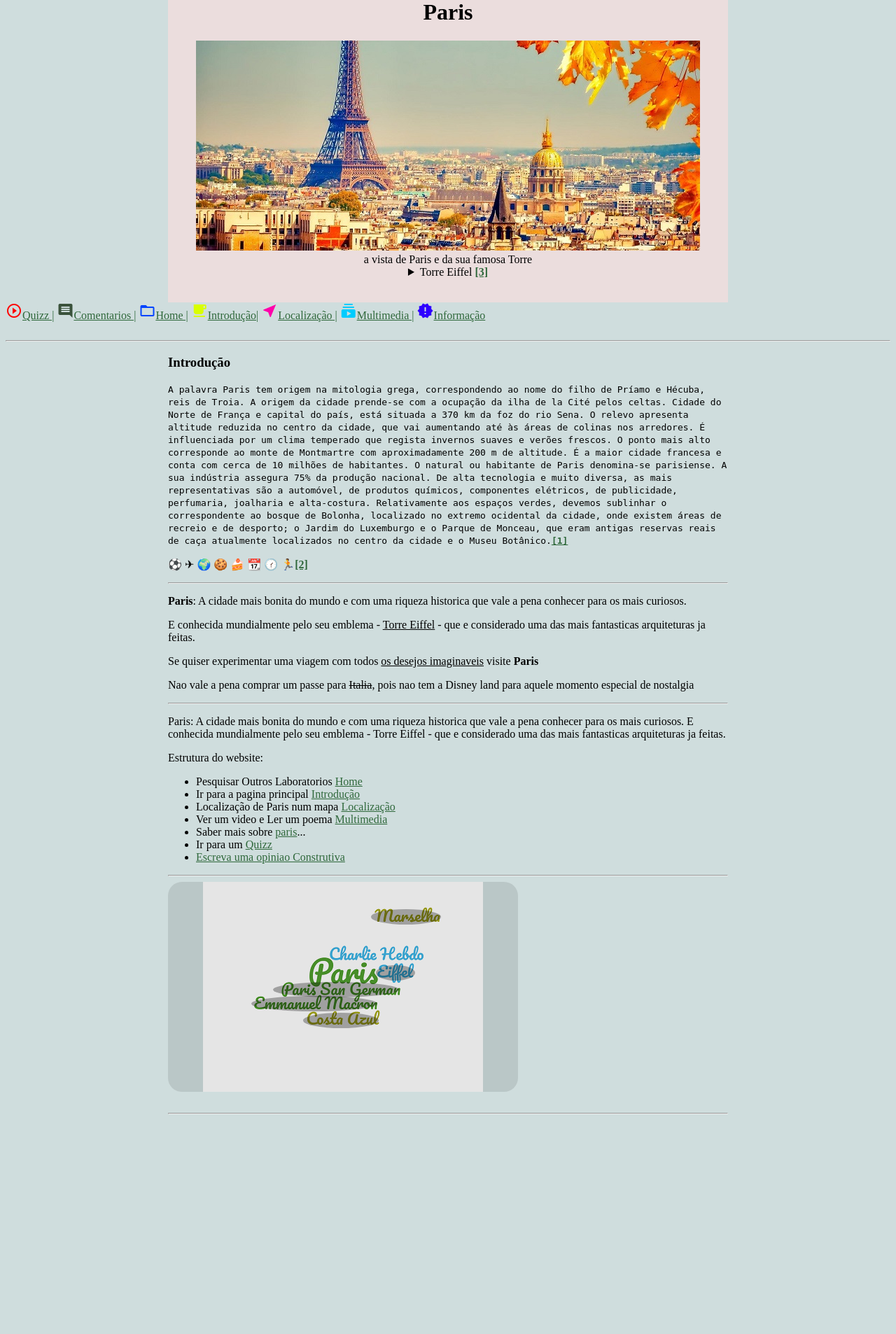
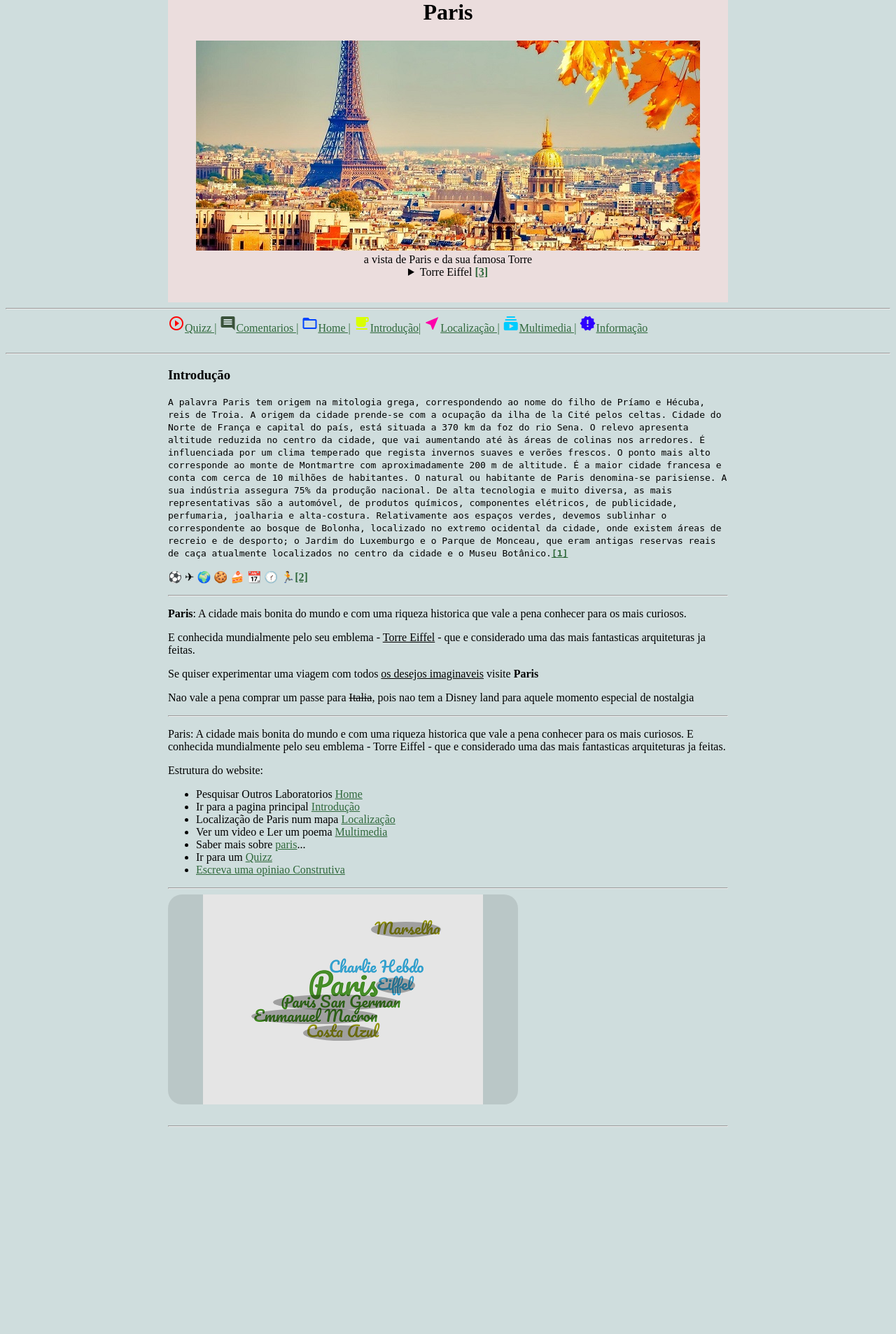
Before and after one commit to claudio-21902813/pw-lab, a PHP site: page /lab4/index.html in a window 1280 px wide. Shown: the part 22-1928 px from the top of the page at 70% size. Run offline with PHP 8.4, Linux system fonts and the light colour scheme.

Commit message:
lab 4 desenvolvimento

```diff
--- a/lab4/estilos.css
+++ b/lab4/estilos.css
@@ -4,6 +4,7 @@ body header {
     width: 800px;
     text-align: center;
 }
+
 
 header ~ main {
     margin: auto;
--- a/lab4/index.html
+++ b/lab4/index.html
@@ -9,6 +9,15 @@
         <meta name="description" content="Descricao de uma cidade">
         <meta name="keywords" content="HTML,Web,Paris">
         <meta name="author" content="Claudio Caetano - a21902813">
+
+        <style>
+            body nav {
+                margin: auto;
+                background-color: #cfdddd;
+                margin: auto;
+                width: 800px;
+            }
+        </style>
     </head>
 
     <body style="background-color:#cfdddd;">
@@ -25,6 +34,8 @@
               </figure>
               <br>
         </header>
+
+        <hr>
 
         <nav>
             <a href="quizz.html"><i class="material-icons" style="font-size:24px;color:red">play_circle_outline</i>Quizz |</a>
```
